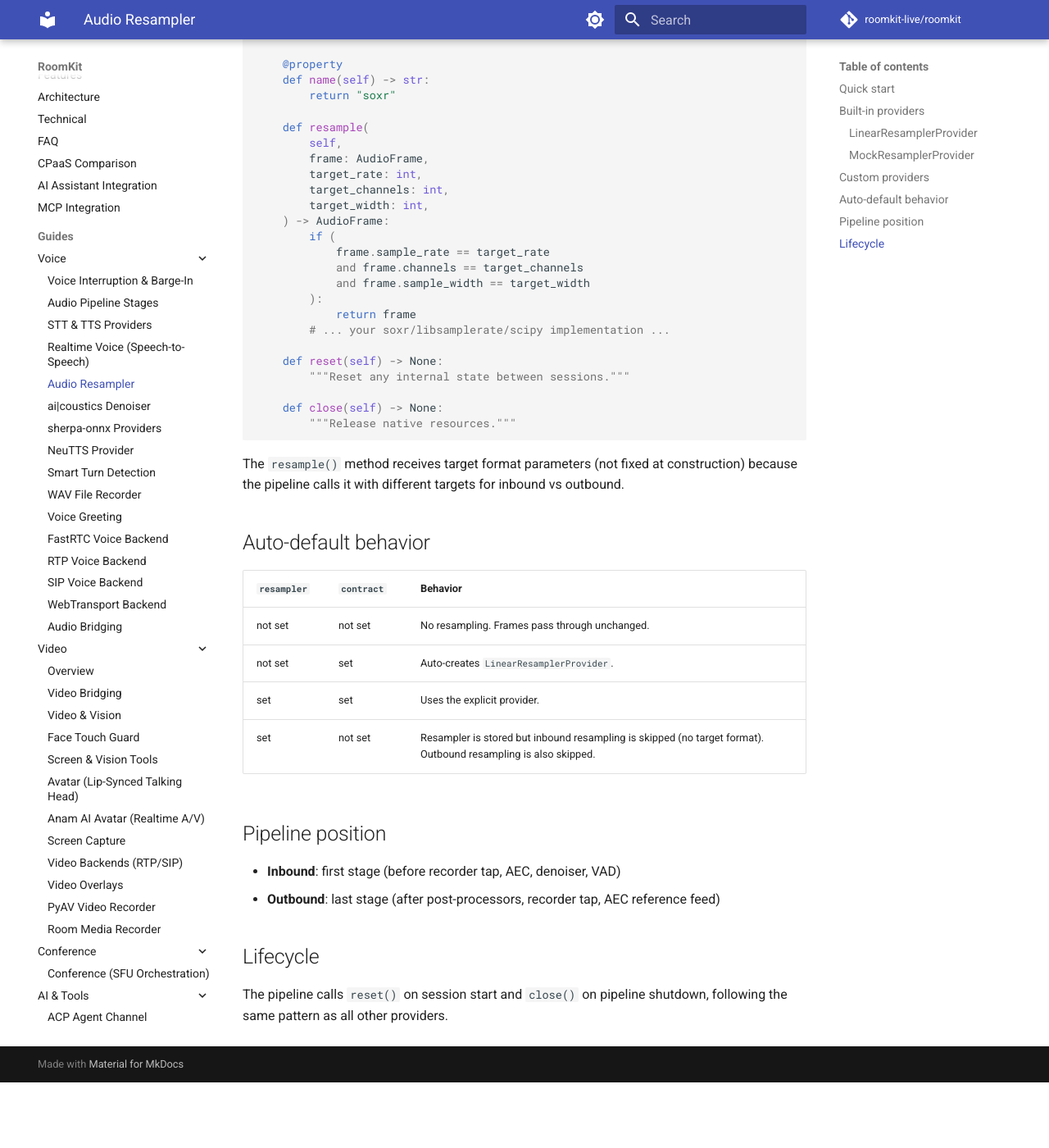
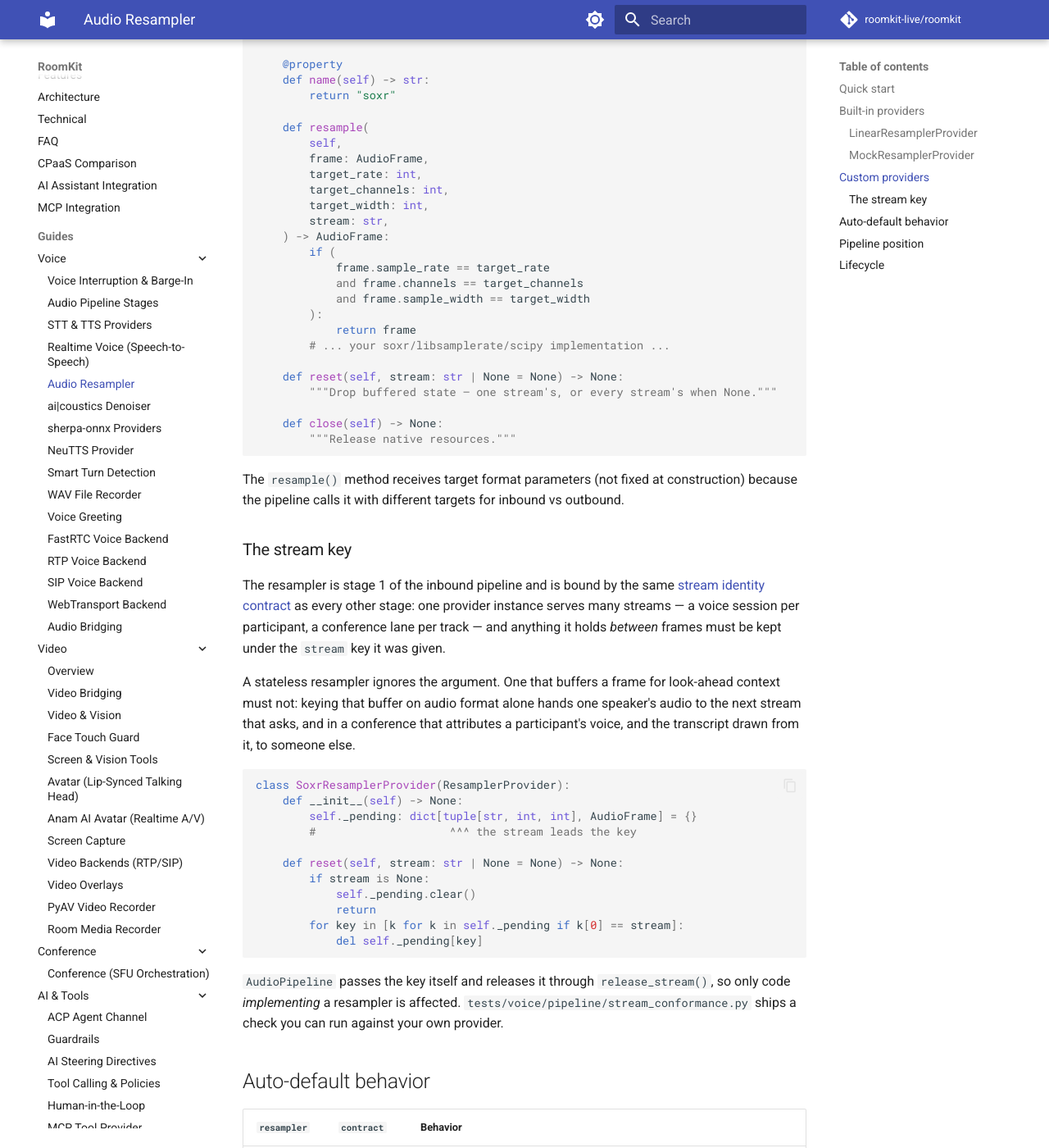
Before and after one commit to roomkit-live/roomkit-docs, an MkDocs documentation site: the page built from docs/guides/resampler.md, in a window 1280 px wide and 1400 px high, scrolled down 1652 px. Shown: the whole window at 82% size. Built offline with MkDocs 1.6.1 and Material for MkDocs 9.7.7, drawn with Linux system fonts in a browser that asks for light colours; comment, search, counter and statistics services are not loaded; before the commit the page ends 2972 px from its top, so only the background shows below that; some of the changed text lies outside the part shown.

Commit message:
docs(guides): resampler — the per-stream contract (stream key, reset lifecycle)
The guide still showed the pre-multi-stream API. It now matches what
0.39.0 ships: resample() takes the stream key, reset(stream=None) drops
one stream's buffered state or all of it, and a new section explains why
a buffering resampler must key its state on the stream — format-keyed
buffers hand one speaker's audio to another stream, which in a
conference misattributes voice and transcript. Lifecycle documented as
implemented: session streams clear on on_session_active and release on
on_session_ended, conference lanes release via release_stream(), and
the stream-conformance check in tests/voice/pipeline is referenced.

````diff
--- a/docs/guides/resampler.md
+++ b/docs/guides/resampler.md
@@ -77,6 +77,7 @@ class SoxrResamplerProvider(ResamplerProvider):
         target_rate: int,
         target_channels: int,
         target_width: int,
+        stream: str,
     ) -> AudioFrame:
         if (
             frame.sample_rate == target_rate
@@ -86,14 +87,46 @@ class SoxrResamplerProvider(ResamplerProvider):
             return frame
         # ... your soxr/libsamplerate/scipy implementation ...
 
-    def reset(self) -> None:
-        """Reset any internal state between sessions."""
+    def reset(self, stream: str | None = None) -> None:
+        """Drop buffered state — one stream's, or every stream's when None."""
 
     def close(self) -> None:
         """Release native resources."""
 ```
 
 The `resample()` method receives target format parameters (not fixed at construction) because the pipeline calls it with different targets for inbound vs outbound.
+
+### The stream key
+
+The resampler is stage 1 of the inbound pipeline and is bound by the same
+[stream identity contract](audio-pipeline-stages.md) as every other stage: one
+provider instance serves many streams — a voice session per participant, a
+conference lane per track — and anything it holds *between* frames must be kept
+under the `stream` key it was given.
+
+A stateless resampler ignores the argument. One that buffers a frame for
+look-ahead context must not: keying that buffer on audio format alone hands one
+speaker's audio to the next stream that asks, and in a conference that attributes
+a participant's voice, and the transcript drawn from it, to someone else.
+
+```python
+class SoxrResamplerProvider(ResamplerProvider):
+    def __init__(self) -> None:
+        self._pending: dict[tuple[str, int, int], AudioFrame] = {}
+        #                    ^^^ the stream leads the key
+
+    def reset(self, stream: str | None = None) -> None:
+        if stream is None:
+            self._pending.clear()
+            return
+        for key in [k for k in self._pending if k[0] == stream]:
+            del self._pending[key]
+```
+
+`AudioPipeline` passes the key itself and releases it through
+`release_stream()`, so only code *implementing* a resampler is affected.
+`tests/voice/pipeline/stream_conformance.py` ships a check you can run against
+your own provider.
 
 ## Auto-default behavior
 
@@ -111,4 +144,10 @@ The `resample()` method receives target format parameters (not fixed at construc
 
 ## Lifecycle
 
-The pipeline calls `reset()` on session start and `close()` on pipeline shutdown, following the same pattern as all other providers.
+`reset()` is keyed by stream, following the same pattern as all other stages. The pipeline calls it:
+
+- for a voice session, at both ends of its life — `on_session_active()` clears any state left under that key before the session starts, and `on_session_ended()` releases it;
+- for a conference lane, at the end only: `release_stream()` when the track goes away. A lane is keyed by track id, which the SFU mints fresh, so there is nothing to clear on the way in;
+- with no argument, from `AudioPipeline.reset()`, which drops every stream at once.
+
+`close()` is called on pipeline shutdown.
````
